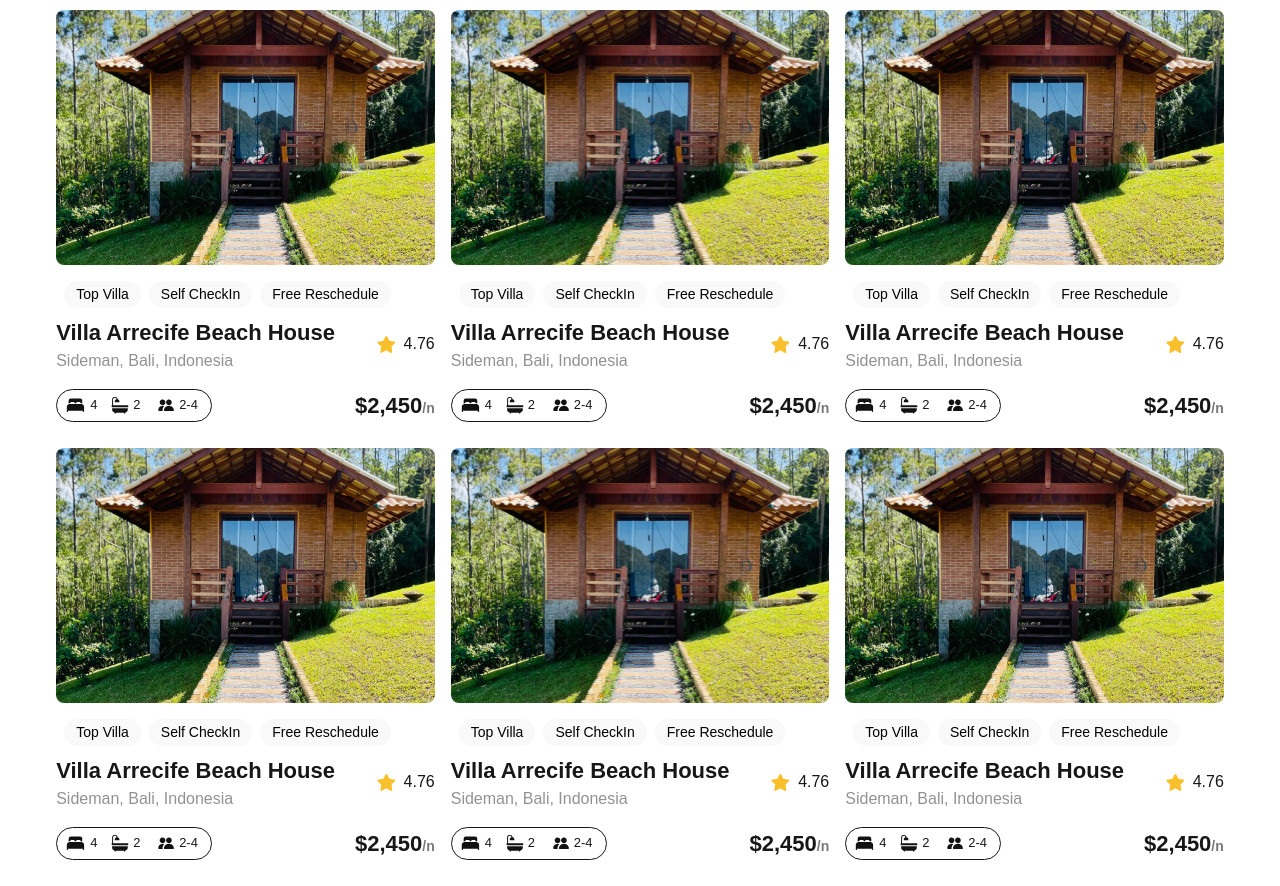
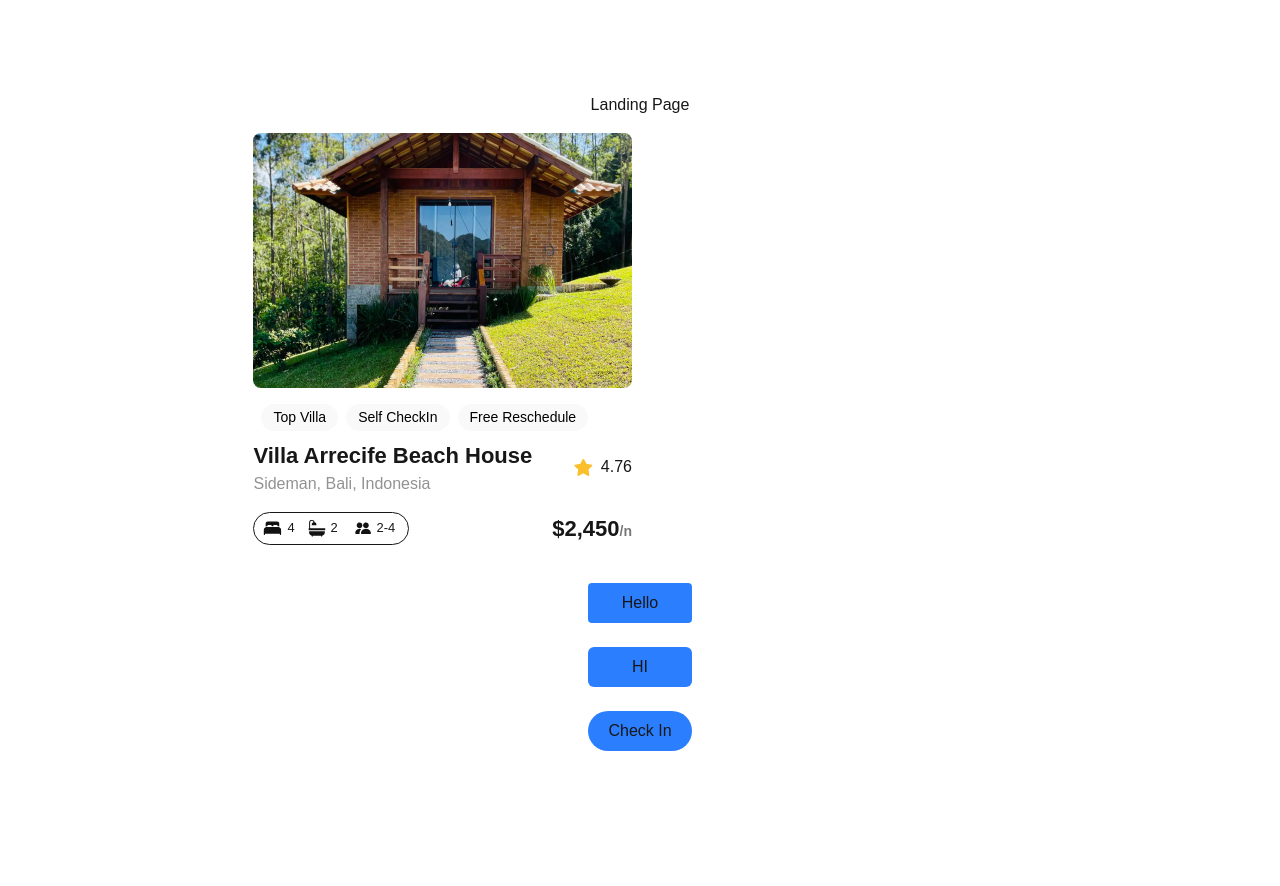
Before and after one commit to Nonijay/alx-project-0x00-setup, a Next.js app in the folder alx-project-0x00/: page /landing in a window 1280 px wide. After the commit the page ends 828 px from the top, so only its background shows below. Built offline with nearby package versions, Linux system fonts and the light colour scheme.

Commit message:
update task

```diff
--- a/alx-project-0x00/pages/landing.tsx
+++ b/alx-project-0x00/pages/landing.tsx
@@ -7,26 +7,23 @@ const Landing: React.FC = () => {
             <h1 className="text-x1 font-extralight">
                 Landing Page
             </h1>
-            <div className=" grid grid-cols-3 gap-4 px-4 py-4">
+            <div className=" grid grid-cols-2 gap-4 px-4 py-4">
                 <Card />
-                <Card />
-                <Card />
-                <Card />
-                <Card />
-                <Card />
+
+
             </div>
             <div className="flex flex-col ">
                 <Button
-                title=""
-                styles="rounded-sm "
+                title="Hello"
+                styles="rounded-sm bg-blue-500 px-5 py-2 m-3"
                 />
                 <Button
-                title=""
-                styles="rounded-md "
+                title="HI"
+                styles="rounded-md bg-blue-500 px-5 py-2 m-3"
                 />
                 <Button
-                title=""
-                styles="rounded-full "
+                title="Check In"
+                styles="rounded-full bg-blue-500 px-5 py-2 m-3"
                 />
             </div>
 
```
